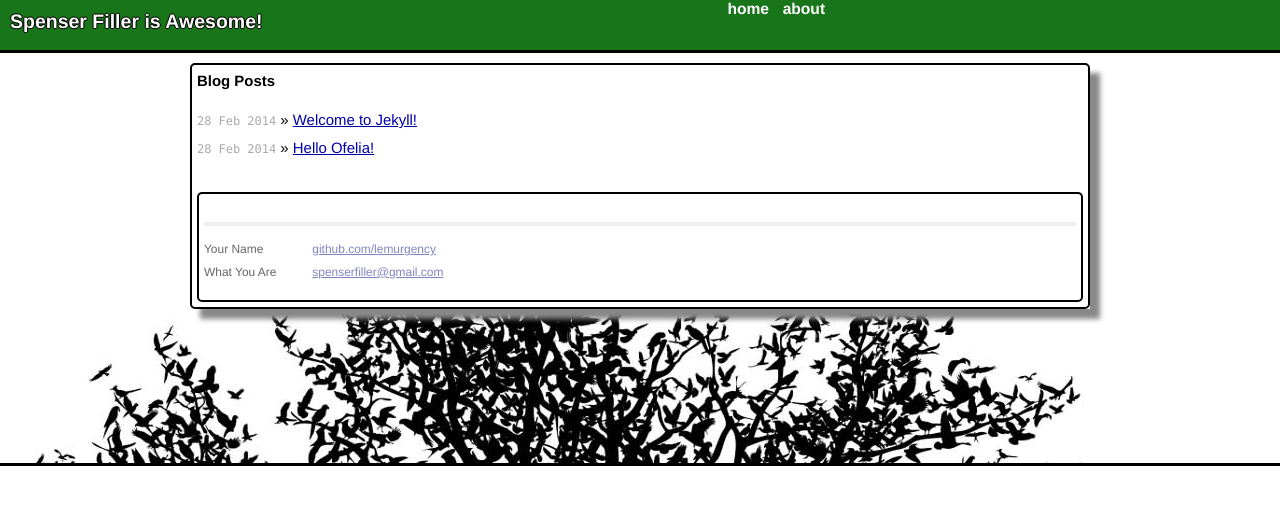
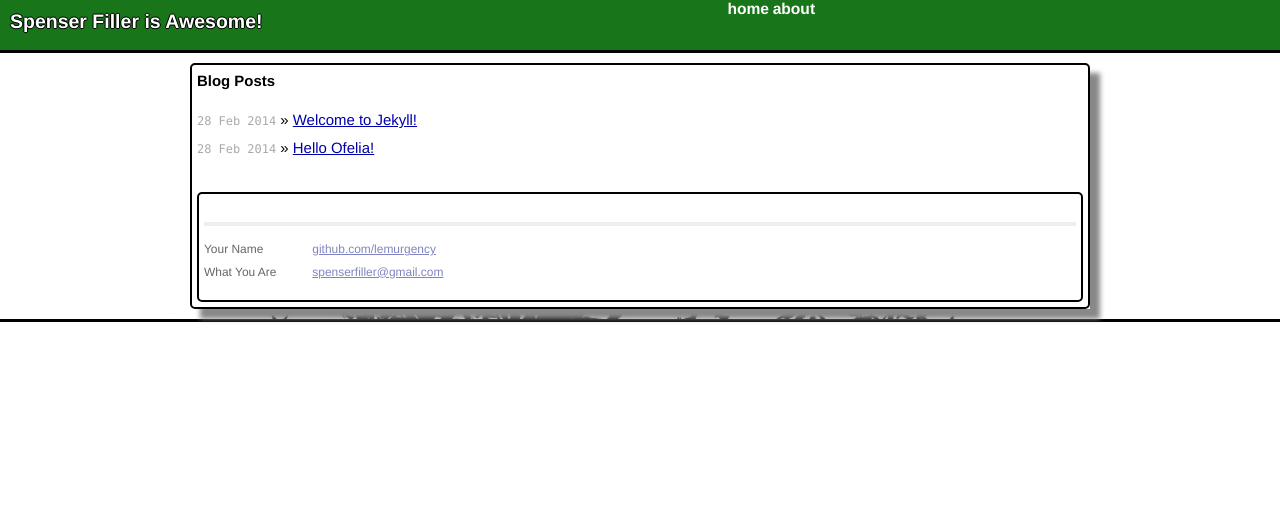
Before and after one commit to lemurgency/lemurgency.github.io, a Jekyll site: the page built from index.html, in a window 1280 px wide. Shown: the top 505 px of the page. Built offline with Jekyll 4.4.1, drawn with Linux system fonts in a browser that asks for light colours; Markdown is read by kramdown in place of the engine named in the settings.

Commit message:
More Aesthetics and sizing

```diff
--- a/css/main.css
+++ b/css/main.css
@@ -62,7 +62,7 @@ background-position: center top;
 margin: 0 auto;
 width: auto;
 max-width: 1400px;
-height: 400px;
+height: auto;
 border-bottom-style: solid;
 }
 .site {
@@ -95,11 +95,6 @@ border-width: 3px;
   font-size: 120%;
 }
 
-.top-menu {
-
-
-}
-
 .title {
   display: inline-block;
   margin-top: 10px;
@@ -119,7 +114,6 @@ border-width: 3px;
 
 .header a.extra {
   color: white;
-  margin-left: 10px;
 }
 
 .header a.extra:hover {
```
